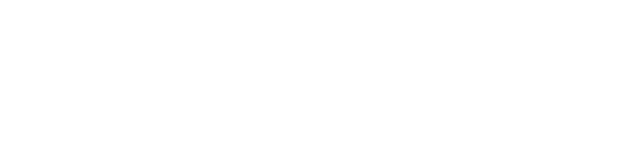
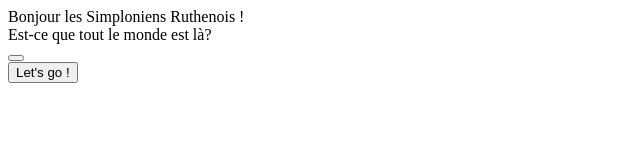
Before and after one commit to Fridakahlo/projetVitor, a website: page index.html in a window 1280 px wide. Shown: the whole page, without its empty margins (0-640 px from the left). Drawn offline with nearby package versions, Linux system fonts and the light colour scheme.

Commit message:
Structure html

```diff
--- a/index.html
+++ b/index.html
@@ -6,6 +6,12 @@
 	<link rel="stylesheet" type="text/css" href="css/style.css">
 </head>
 <body>
+	<div class="bonjour">Bonjour les Simploniens Ruthenois !</div>
+	<div class="presence">Est-ce que tout le monde est là?</div>
+	<div class="membres-equipe">
+		<button></button>
+	</div>
+	<button class="letsgo" id="letsgo">Let's go !</button>
 <script src="node_modules/jquery/dist/jquery.js"></script>
 <script src="js/app.js"></script>
 </body>
```
